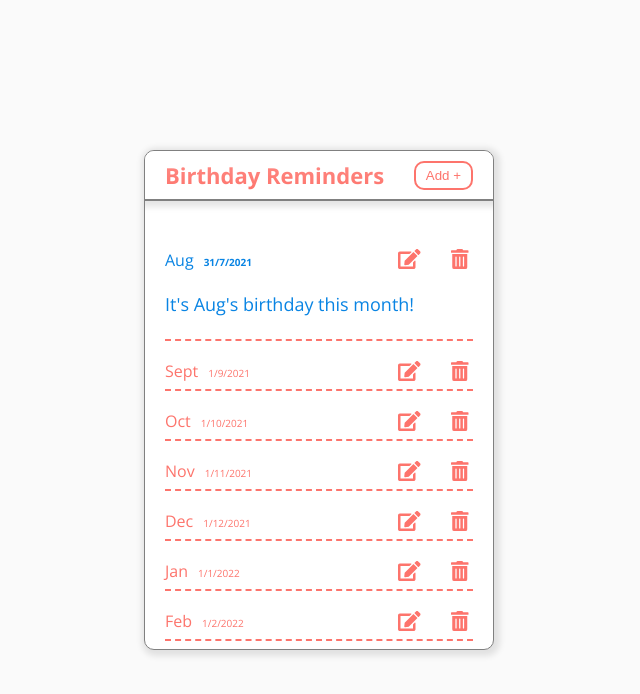
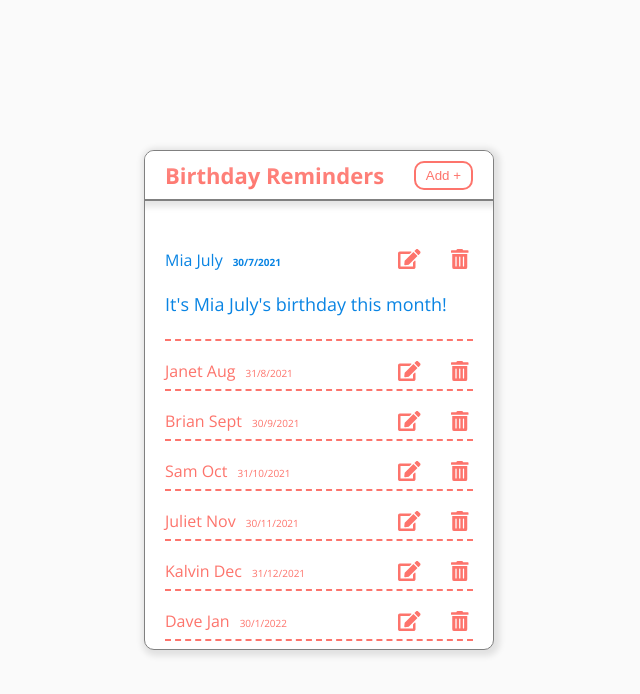
Before and after one commit to kalvinhart/birthday-reminder, a React (Create React App) app: page / in a window 1280 px wide. Shown: the top 694 px of the page, without its empty margins (321-961 px from the left). Built offline with nearby package versions, Linux system fonts and the light colour scheme.

Commit message:
Amended intial data to ensure there is always one item highlighted as having a birthday 'this month'

```diff
--- a/src/data.js
+++ b/src/data.js
@@ -1,62 +1,62 @@
 export const data = [
   {
     id: "8c50bb50-795a-4415-a050-b41be0bda91f",
-    name: "Jan",
-    date: "2021-01-01T22:04:35.000Z",
+    name: "Dave Jan",
+    date: "2021-01-30T22:04:35.000Z",
   },
   {
     id: "0134a848-75a2-412c-a95d-b7eede0bb55a",
-    name: "Feb",
-    date: "2021-02-01T22:04:57.000Z",
+    name: "Bob Feb",
+    date: "2021-02-28T22:04:57.000Z",
   },
   {
     id: "1dcf7c1f-5cb5-42e1-9d41-49002feb786c",
-    name: "March",
-    date: "2021-03-01T22:05:07.000Z",
+    name: "Ian March",
+    date: "2021-03-31T22:05:07.000Z",
   },
   {
     id: "1def8f0b-ebaa-4069-87c6-637e66060d62",
-    name: "April",
-    date: "2021-04-01T21:05:17.000Z",
+    name: "Russell April",
+    date: "2021-04-30T21:05:17.000Z",
   },
   {
     id: "b140f804-8354-4856-b9cd-0c540c1f4717",
-    name: "May",
-    date: "2021-05-01T21:05:32.000Z",
+    name: "James May",
+    date: "2021-05-31T21:05:32.000Z",
+  },
+  {
+    id: "0af04f62-c09c-484c-ac6d-69910846822e",
+    name: "Jude June",
+    date: "2021-06-30T21:05:49.000Z",
+  },
+  {
+    id: "a8ad23d0-b80c-4b48-acd7-c8212a29e9af",
+    name: "Mia July",
+    date: "2021-07-30T21:00:00.000Z",
   },
   {
     id: "caef8794-f632-4439-94f5-57eb7b8ea2bb",
-    name: "Aug",
-    date: "2021-07-31T23:00:00.000Z",
+    name: "Janet Aug",
+    date: "2021-08-31T21:00:00.000Z",
   },
   {
     id: "d71e51fb-6a54-4a5e-ab9f-8f4861a3f69c",
-    name: "Sept",
-    date: "2021-09-01T21:06:18.000Z",
+    name: "Brian Sept",
+    date: "2021-09-30T21:06:18.000Z",
   },
   {
     id: "47248394-24fe-4217-979c-10d1ee6c9be3",
-    name: "Oct",
-    date: "2021-10-01T21:06:56.000Z",
+    name: "Sam Oct",
+    date: "2021-10-31T21:06:56.000Z",
   },
   {
     id: "ce1c6b74-4196-4d67-917d-3f2f846a9dbf",
-    name: "Nov",
-    date: "2021-11-01T22:07:08.000Z",
+    name: "Juliet Nov",
+    date: "2021-11-30T22:07:08.000Z",
   },
   {
     id: "77173e7b-e59f-415d-a82f-38d9ee236d3c",
-    name: "Dec",
-    date: "2021-12-01T22:07:50.000Z",
-  },
-  {
-    id: "0af04f62-c09c-484c-ac6d-69910846822e",
-    name: "June",
-    date: "2021-06-01T21:05:49.000Z",
-  },
-  {
-    id: "a8ad23d0-b80c-4b48-acd7-c8212a29e9af",
-    name: "July",
-    date: "2021-06-30T23:00:00.000Z",
+    name: "Kalvin Dec",
+    date: "2021-12-31T22:07:50.000Z",
   },
 ];
```
